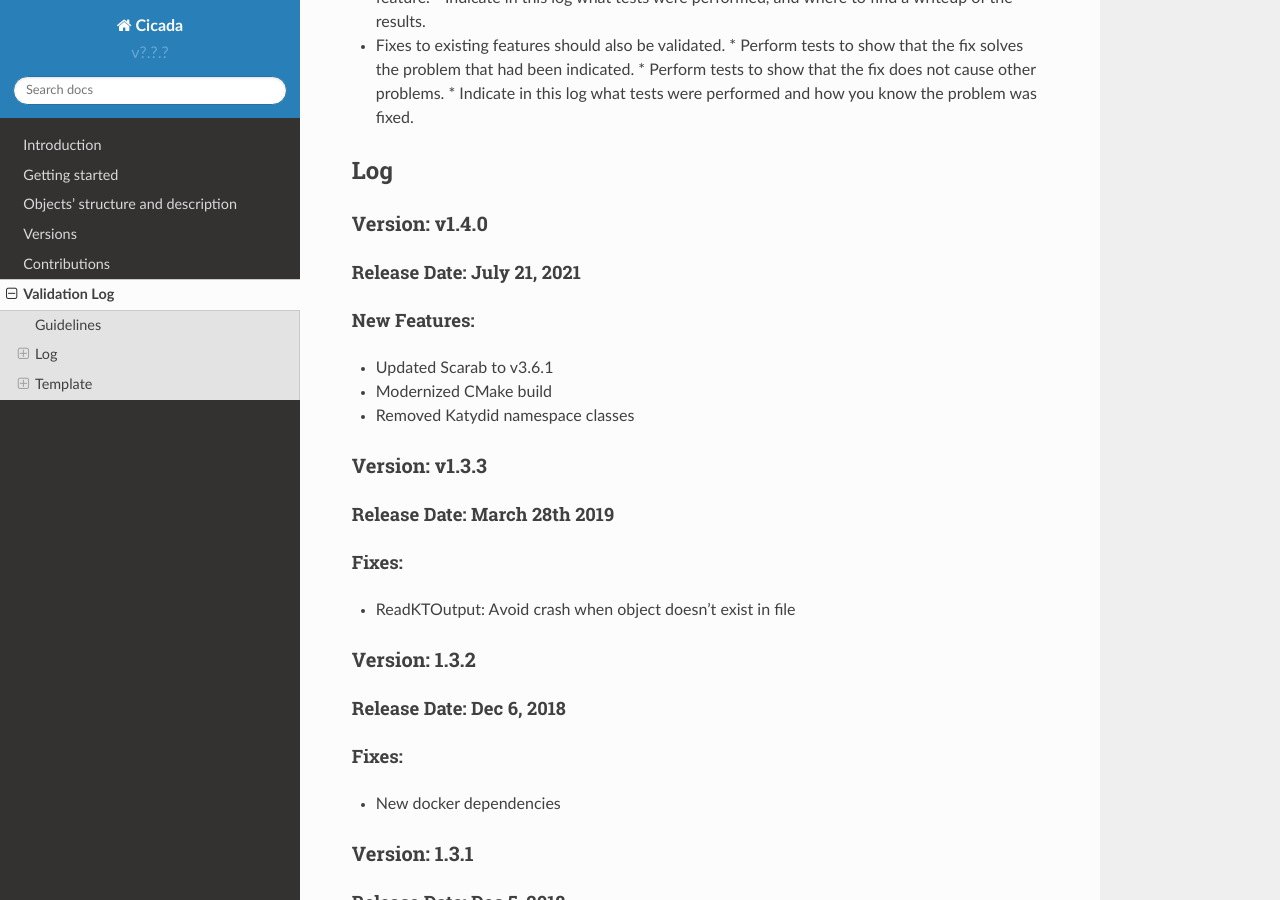
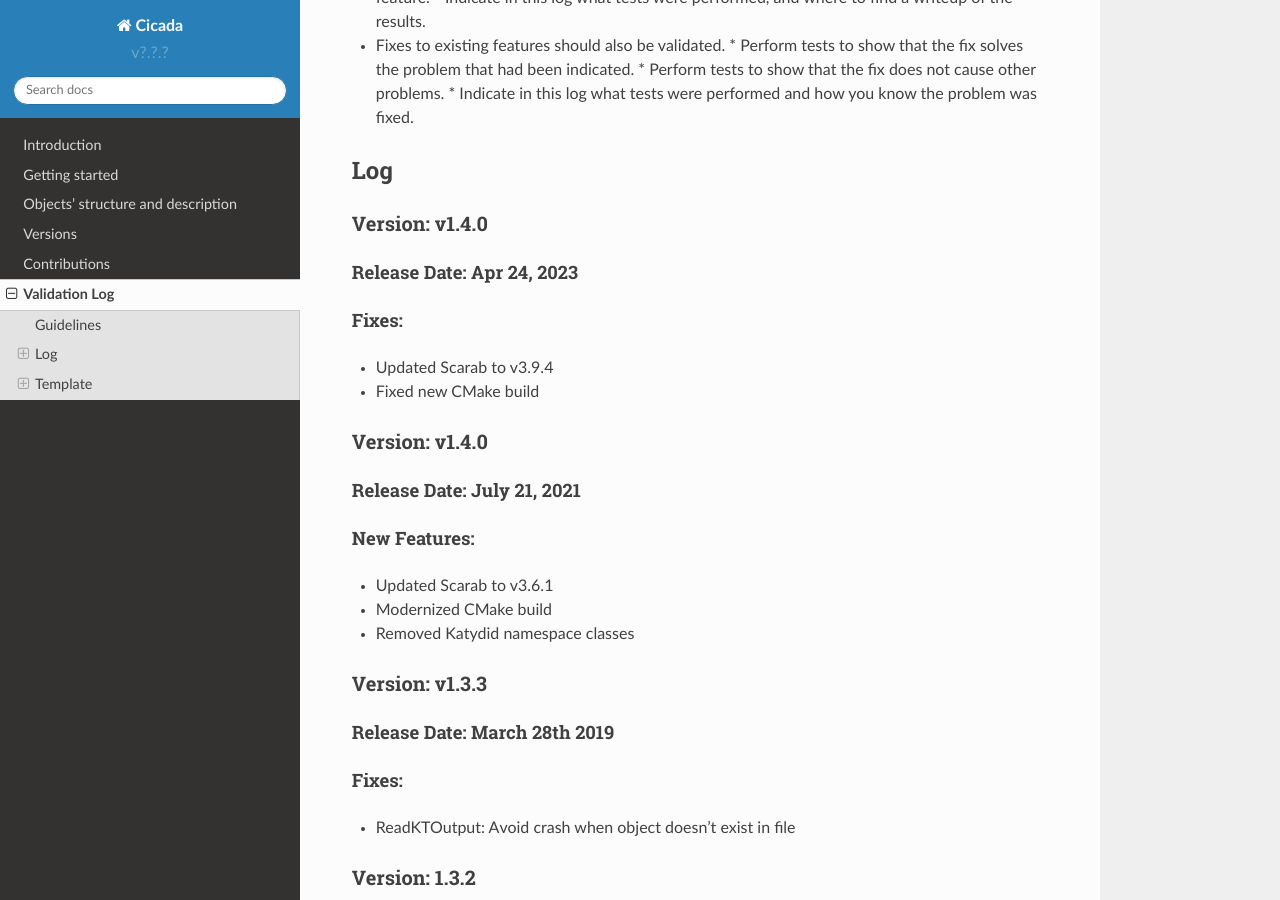
Before and after one commit to project8/cicada, a Sphinx documentation site: the page built from Documentation/ValidationLog.rst, in a window 1280 px wide and 900 px high, scrolled down 326 px. Built offline with Sphinx 7.4.7 and the Read the Docs theme 2.0.0, drawn with Linux system fonts in a browser that asks for light colours.

Commit message:
Updated the validation log

```diff
--- a/Documentation/ValidationLog.rst
+++ b/Documentation/ValidationLog.rst
@@ -17,6 +17,19 @@ Guidelines
 
 Log
 ---
+
+Version: v1.4.0
+~~~~~~~~~~~~~~~
+
+Release Date: Apr 24, 2023
+'''''''''''''''''''''''''''''
+
+Fixes:
+'''''''''''''
+
+* Updated Scarab to v3.9.4
+* Fixed new CMake build
+
 
 Version: v1.4.0
 ~~~~~~~~~~~~~~~
```
